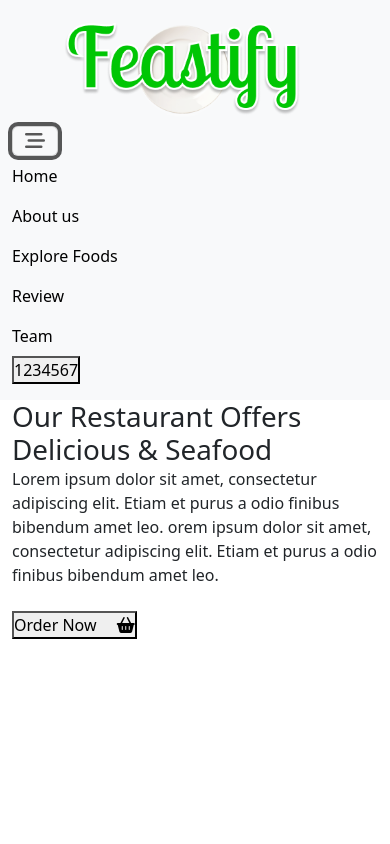
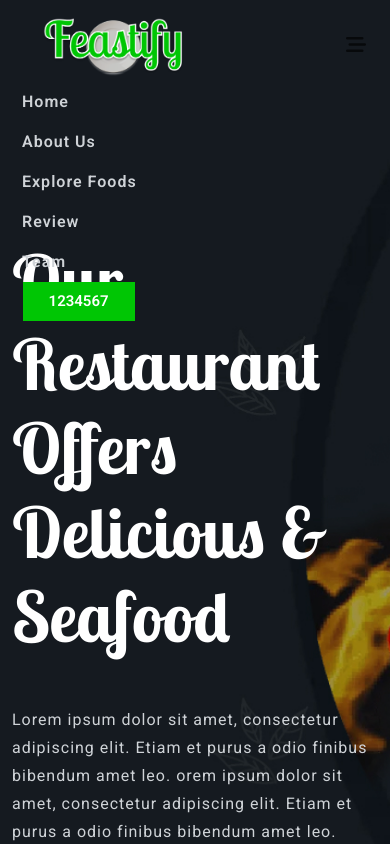
Before and after one commit to codexmish/BPP1, a plain HTML site: page index.html in a window 390 px wide. Both pictures are taken after a click on the button "Toggle navigation". Shown: the top 844 px of the page. Drawn offline with nearby package versions, Linux system fonts and the light colour scheme.

Commit message:
navbar and banner part done

```diff
--- a/css/style.css
+++ b/css/style.css
@@ -17,6 +17,10 @@ ul,ol{
 a{
     text-decoration: none;
     display: inline-block;
+}
+
+a:hover{
+    color: var(--primary-color) !important;
 }
 
 img{
@@ -49,14 +53,187 @@ h1,h2,h3,h4,h5,h6,p,ul,ol{
 }
 
 
+html{
+    scroll-behavior: smooth;
+    font-family: var(--base-font);
+    font-size: 100%;
+    font-weight: 400;
+}
+
+body{
+    font-family: var(--base-font);
+    font-size: 100%;
+    font-weight: 400;
+}
+
+::-webkit-scrollbar{
+    width: .425rem;
+}
+
+::-webkit-scrollbar-track{
+    background: var(--white-color);
+}
+
+::-webkit-scrollbar-thumb{
+    background: var(--primary-color);
+}
+
+h1{
+    font-size: 4.375rem;
+    font-weight: 900;
+    margin-bottom: 3rem;
+    font-family: var(--heading-font);
+    color: var(--text-white);
+    text-transform: capitalize;
+}
+
+h2{
+    font-size: 2.25rem;
+    font-weight: 700;
+    line-height: 1.3;
+    font-family: var(--heading-font);
+    color: var(--text-white);
+    text-transform: capitalize;
+}
+
+h4{
+    font-size: 1.125rem;
+    font-weight: 800;
+    margin-bottom: 0.5rem;
+    font-family: var(--heading-font);
+    color: var(--text-secondry);
+    text-transform: capitalize;
+}
+
+h5{
+    font-size: 1.125rem;
+    font-weight: 700;
+    margin-bottom: 0.5rem;
+    font-family: var(--heading-font);
+    color: var(--text-primary);
+    text-transform: capitalize;
+}
+
+p{
+    font-size: 1rem;
+    color: var(--text-color);
+    font-weight: 400;
+    line-height: 1.75rem;
+    letter-spacing: 0.0625rem;
+}
+
+.main-btn{
+    padding: 0.625rem 1.875rem;
+    font-size: 0.9375rem;
+    font-weight: 600;
+    text-transform: capitalize;
+    box-shadow: 0 0.125rem 0.635rem -0.0625rem rgba(0 0 0/10%);
+    transition: all 0.4s ease-out 0s;
+    background-color: var(--primary-color);
+    border: 0.1875rem solid var(--primary-color);
+    color: var(--text-white);
+}
+
+.main-btn:hover{
+    background-color: transparent;
+    color: var(--text-primary);
+}
+
+.wrapper{
+    padding-top: 6.25rem;
+    padding-bottom: 6.25rem;
+}
+
+.text-content{
+    width: 70%;
+    margin: 0 auto;
+}
+
 /* ---------------common css end--------------------- */
 
 
 
-/* ---------------common css start--------------------- */
-/* ---------------common css start--------------------- */
-/* ---------------common css start--------------------- */
-/* ---------------common css start--------------------- */
+/* ---------------Navbar css start--------------------- */
+
+.navigation-wrap{
+    position: fixed;
+    width: 100%;
+    left: 0;
+    z-index: 1000;
+    transition: all 0.3s ease-out;
+    background: transparent !important;
+}
+
+.navigation-wrap .navbar-brand img{
+    width: 13rem;
+}
+
+.navigation-wrap .nav-item{
+    padding: 0 0.624rem;
+    transition: all 200ms linear;
+}
+
+.navbar-toggler:focus{
+    outline: unset;
+    border: unset;
+    box-shadow: none;
+}
+
+.nav-link{
+    font-size: 1rem;
+    font-weight: 600;
+    text-transform: capitalize;
+    color: var(--text-color) !important;
+    letter-spacing: 0.0635rem;
+}
+
+.navigation-wrap .main-btn{
+    padding: 0.3125rem 1.4375rem;
+    box-shadow: none;
+    margin-left: 0.6625rem;
+}
+
+.navigation-wrap .scroll-on{
+    position: fixed;
+    top: 0;
+    left: 0;
+    width: 100%;
+    background: var(--black-color);
+    box-shadow: 0 0.125rem 1.75rem 0 rgba(0,0,0,0.09);
+    transition: all 0.15s ease-in-out 0s;
+}
+
+/* ---------------Navbar css end--------------------- */
+
+
+
+
+/* ---------------Banner css start--------------------- */
+.banner{
+    width: 100%;
+    height: 100%;
+    background: url(../images/bg/bg-1.jpg) no-repeat center;
+    background-size: cover;
+    padding: 14.875rem 0 5.375rem;
+
+}
+
+
+
+
+/* ---------------Banner css end--------------------- */
+
+
+
+
+
+
+
+
+
+
+
+
 /* ---------------common css start--------------------- */
 /* ---------------common css start--------------------- */
 /* ---------------common css start--------------------- */
--- a/index.html
+++ b/index.html
@@ -15,15 +15,15 @@
 <body>
     <!-- ----------------nav part start------------------- -->
 
-    <nav class="navbar navbar-expand-lg bg-body-tertiary">
-  <div class="container-fluid">
+    <nav class="navbar navbar-expand-lg bg-body-tertiary navigation-wrap">
+  <div class="container">
     <a class="navbar-brand" href="#"><img src="images/logo.png" alt="logo"></a>
     <button class="navbar-toggler" type="button" data-bs-toggle="collapse" data-bs-target="#navbarSupportedContent" aria-controls="navbarSupportedContent" aria-expanded="false" aria-label="Toggle navigation">
 
       <i class="fa-solid fa-bars-staggered"></i>
     </button>
     <div class="collapse navbar-collapse" id="navbarSupportedContent">
-      <ul class="navbar-nav me-auto mb-2 mb-lg-0">
+      <ul class="navbar-nav ms-auto mb-2 mb-lg-0">
         <li class="nav-item">
           <a class="nav-link active" aria-current="page" href="#home">Home</a>
         </li>
```
